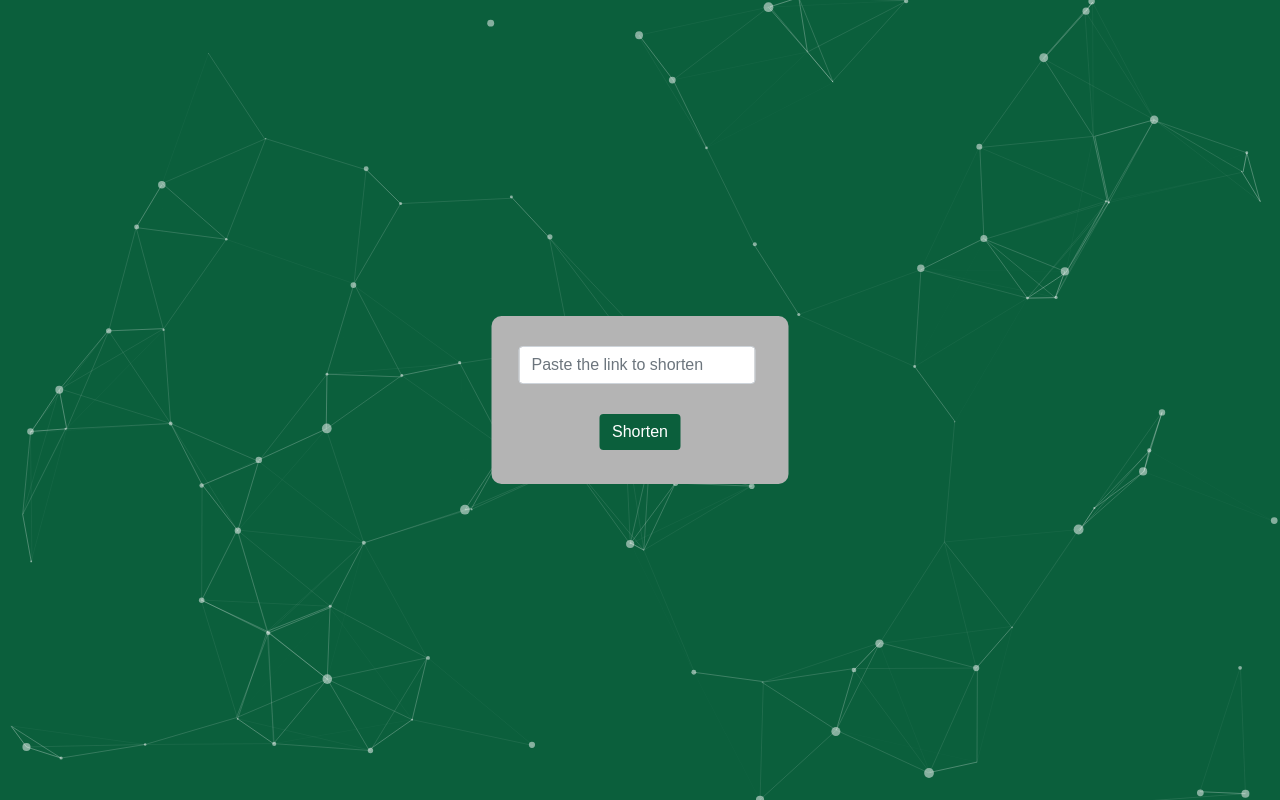
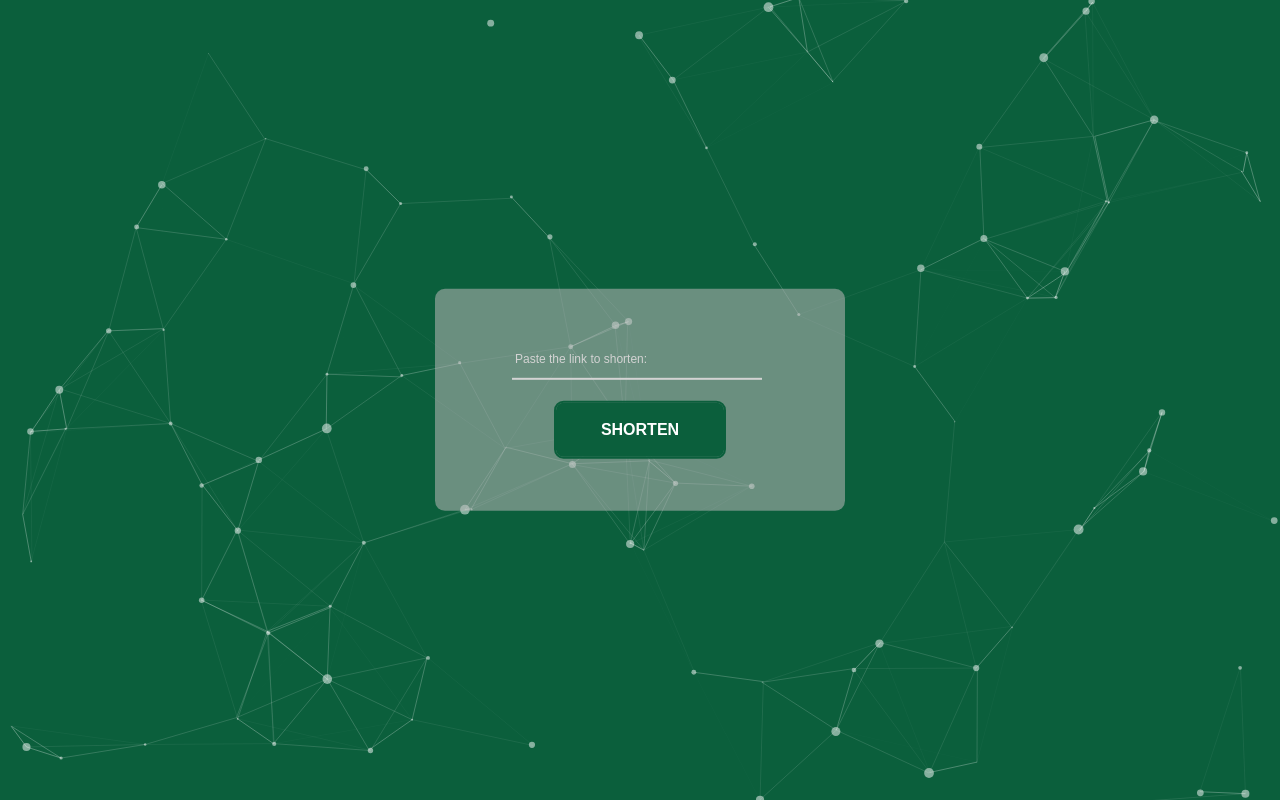
Before and after one commit to sd2001/FuzzyUrls, a Django app: page / in a window 1280 px wide. Run offline with Django 3.2, Linux system fonts and the light colour scheme; some libraries are stand-ins or nearby versions.

Commit message:
changed input field

```diff
--- a/static/css/style.css
+++ b/static/css/style.css
@@ -41,32 +41,111 @@ canvas {
   background-size: cover;
   background-position: 50% 50%;
 }
-.btn btn-primary {
-  display: block;
-  margin: 0 auto;
-  background-color: #0b5f3c;
+/* input */
+input[type="text"] {
+  background: transparent;
+  color: rgb(49, 63, 55);
+  font-family: "Encode Sans", sans-serif;
+  font-size: 20px;
+  /* border: none; */
 }
-.btn-primary {
-  background-color: #0b5f3c;
-  border: None;
+.input-field {
+  position: relative;
+  width: 250px;
+  height: 44px;
+  line-height: 44px;
 }
-.btn-primary:hover {
-  background-color: rgb(233, 181, 69);
+label {
+  background-color: none;
+  position: absolute;
+  top: 0;
+  left: 0;
+  width: 100%;
+  color: #d3d3d3;
+  transition: 0.2s all;
+  cursor: text;
 }
-.btn-primary:after {
-  background-color: rgb(30, 0, 65);
+input {
+  width: 100%;
+  border: 0;
+  outline: 0;
+  padding: 0.5rem 0;
+  border-bottom: 2px solid #d3d3d3;
+  box-shadow: none;
+  color: #111;
+}
+input:invalid {
+  outline: 0;
+}
+input:focus,
+input:valid {
+  border-color: #08817b;
+}
+input:focus ~ label,
+input:valid ~ label {
+  font-size: 18px;
+  top: -24px;
+  color: #ffffff;
+}
+/* button */
+
+.btn {
+  box-sizing: border-box;
+  -webkit-appearance: none;
+  -moz-appearance: none;
+  appearance: none;
+  background-color: transparent;
+  border: 2px solid #e74c3c;
+  border-radius: 0.6em;
+  color: #e74c3c;
+  cursor: pointer;
+  display: -webkit-box;
+  display: -webkit-flex;
+  display: -ms-flexbox;
+  display: flex;
+  -webkit-align-self: center;
+  -ms-flex-item-align: center;
+  align-self: center;
+  font-size: 1rem;
+  font-weight: 400;
+  line-height: 1;
+  margin: 20px;
+  padding: 1.2em 2.8em;
+  text-decoration: none;
+  text-align: center;
+  text-transform: uppercase;
+  font-family: "Montserrat", sans-serif;
+  font-weight: 700;
+}
+.btn:hover,
+.btn:focus {
+  color: #fff;
+  outline: 0;
 }
 
+.third {
+  border-color: #0b5f3c;
+  color: #fff;
+  box-shadow: 0 0 40px 40px #0b5f3c inset, 0 0 0 0 #0b5f3c;
+  -webkit-transition: all 150ms ease-in-out;
+  transition: all 150ms ease-in-out;
+}
+.third:hover {
+  color: #0b5f3c;
+  box-shadow: 0 0 10px 0 #fcfbcd inset, 0 0 10px 4px #0b5f3c;
+}
 .form-full {
-  background-color: rgb(180, 180, 180);
-  /* margin: 20rem; */
-  padding: 30px;
-  padding-bottom: 20px;
+  background-color: rgba(180, 180, 180, 0.562);
+  padding: 2rem 5rem;
+  padding-top: 3rem;
   border-radius: 10px;
   position: absolute;
   top: 50%;
   left: 50%;
   transform: translate(-50%, -50%);
+}
+.form-link {
+  line-height: 1rem;
 }
 .form-full2 {
   background-color: rgb(240, 219, 150);
--- a/templates/index.html
+++ b/templates/index.html
@@ -16,6 +16,11 @@
       integrity="sha512-HK5fgLBL+xu6dm/Ii3z4xhlSUyZgTT9tuc/hSrtw6uzJOvgRr2a9jyxxT1ely+B+xFAmJKVSTbpM/CuL7qxO8w=="
       crossorigin="anonymous"
     />
+    <link rel="preconnect" href="https://fonts.gstatic.com" />
+    <link
+      href="https://fonts.googleapis.com/css2?family=Encode+Sans:wght@300&display=swap"
+      rel="stylesheet"
+    />
     <link
       rel="stylesheet"
       type="text/css"
@@ -30,24 +35,37 @@
       <form id="post-form" class="form-full" method="POST" action="/s/short">
         {% csrf_token %}
         <div class="form-group">
-          <input
+          <!-- <input
             class="form-control"
             name="link"
             id="link"
             aria-describedby="linkHelp"
             placeholder="Paste the link to shorten"
+          /> -->
+          <div class="input-field">
+            <input
+              class="form-link"
+              name="link"
+              id="link"
+              aria-describedby="linkHelp"
+              type="text"
+              required
             />
+            <label for="link">Paste the link to shorten:</label>
+          </div>
         </div>
         <div align="center">
-          <br /><button
+          <div class="wrap">
+            <button
               type="submit"
               id="submit"
               href="/s/short"
               method="POST"
-            class="btn btn-primary"
+              class="button btn third"
             >
-            Shorten</button
-          ><br /><br />
+              Shorten
+            </button>
+          </div>
         </div>
       </form>
 
```
Lines whose indentation alone changed are shown as unchanged.
